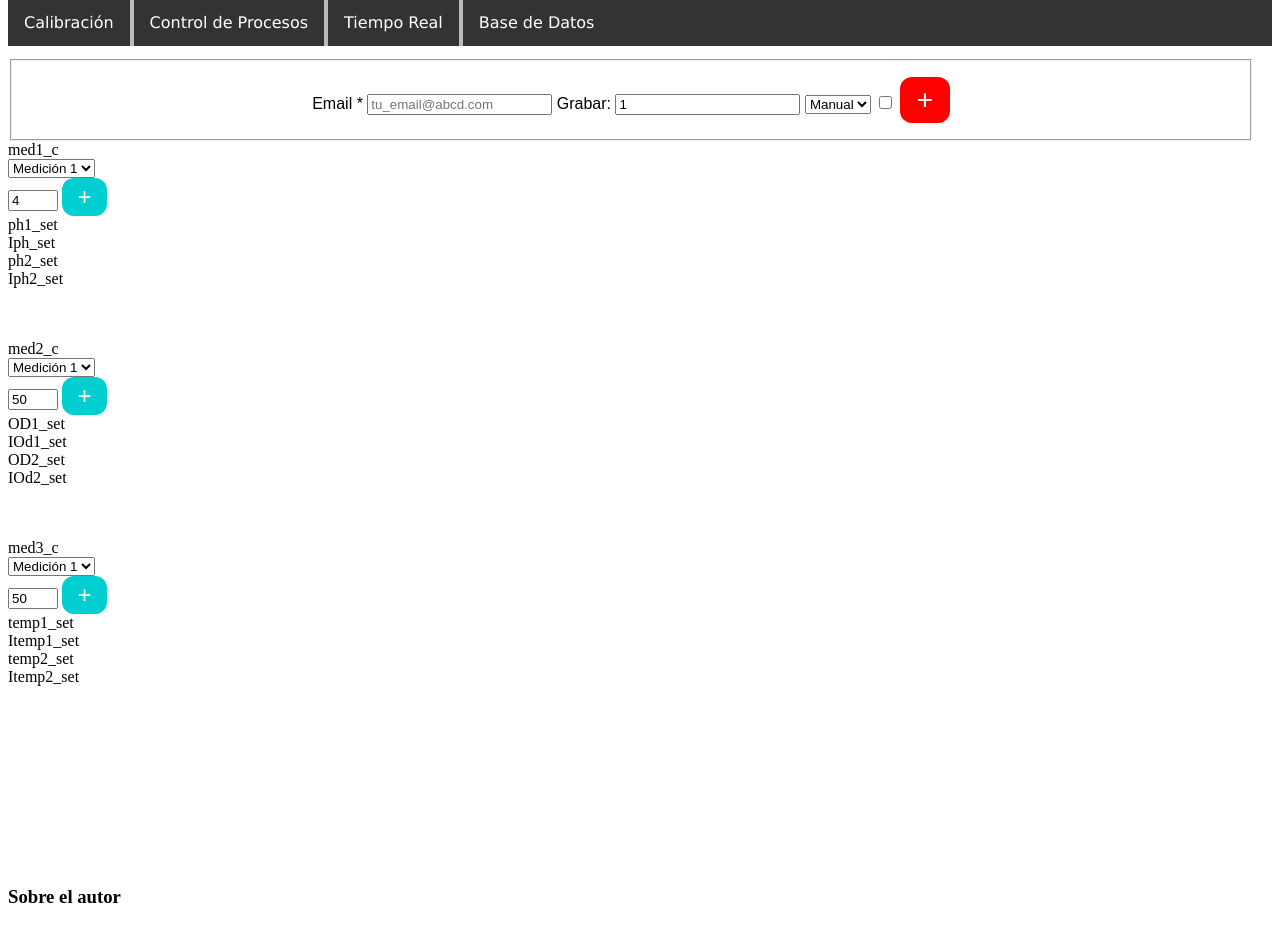
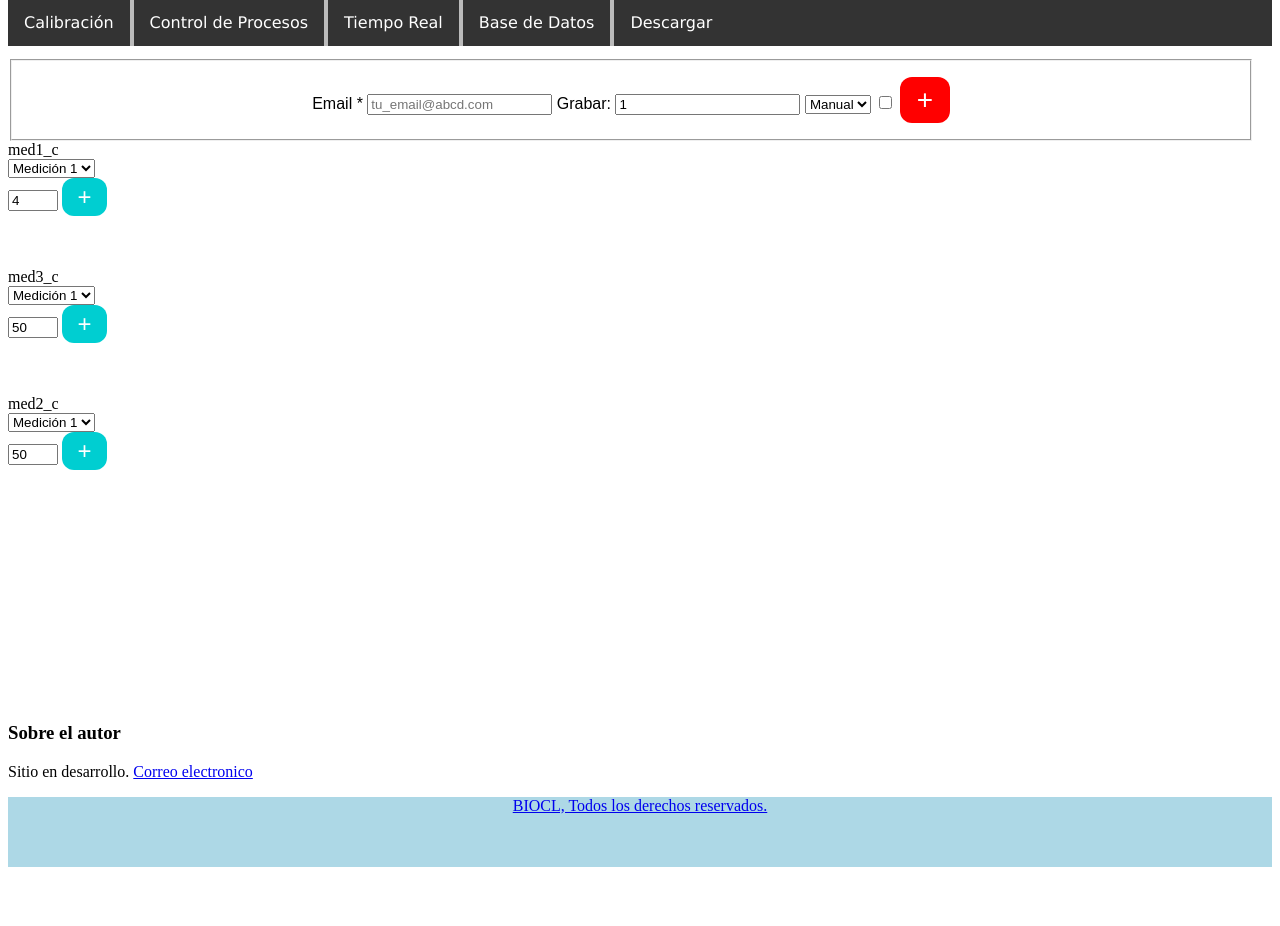
Before and after one commit to hooper2chile/biocl_system, a Flask app: page /calibrar in a window 1280 px wide. Shown: the part 129-1055 px from the top of the page. After the commit the page ends 996 px from the top, so only its background shows below. Run offline with Flask 2, Linux system fonts and the light colour scheme.

Commit message:
cambios generales

```diff
--- a/app.py
+++ b/app.py
@@ -23,6 +23,8 @@ set_data = [0,0,0,0,0,1,1,1,1,1,0,0,0]
 #CONFIGURACION DE PAGINAS WEB
 @app.route('/', methods=['GET', 'POST'])
 def index():
+    return render_template("index.html", title_html="Configuracion de Procesos")
+'''
     error = None
     if request.method == 'POST':
         if user_list.auth_login(request.form['username'],request.form['password']):
@@ -32,7 +34,7 @@ def index():
 
     else:
         return render_template("login.html", error="Requiere Credencial")
-
+'''
 
 @app.route('/graphics')
 def graphics():
@@ -79,6 +81,8 @@ def function_thread():
     #Se emite durante la primera conexión de un cliente el estado actual de los setpoints
     emit('Setpoints', {'set': set_data})
     emit('ph_calibrar', {'set': ph_set})
+    emit('od_calibrar', {'set': od_set})
+    emit('temp_calibrar', {'set': temp_set})
 
     global thread1
     if thread1 is None:
@@ -146,14 +150,17 @@ def calibrar_ph(dato):
 
     #ORDEN DE: ph_set:
     #ph_set = [ph1_set, iph1_set, ph2_set, iph2_set]
-    if setting[2] == 'med1':
-        ph_set[0] = float(dato['ph'])   #y1
-        ph_set[1] = float(dato['iph'])  #x1
+    try:
+        if setting[2] == 'med1':
+            ph_set[0] = float(dato['ph'])   #y1
+            ph_set[1] = float(dato['iph'])  #x1
 
-    elif setting[2] == 'med2':
-        ph_set[2] = float(dato['ph'])   #y2
-        ph_set[3] = float(dato['iph'])  #x2
+        elif setting[2] == 'med2':
+            ph_set[2] = float(dato['ph'])   #y2
+            ph_set[3] = float(dato['iph'])  #x2
 
+    except:
+        ph_set = [0,0,0,0]
 
     if (ph_set[3] - ph_set[1])!=0 and ph_set[0]!=0 and ph_set[1]!=0:
         m_ph = round(( ph_set[2] - ph_set[0] )/( ph_set[3] - ph_set[1] ), 2)
@@ -195,13 +202,16 @@ def calibrar_od(dato):
 
     #ORDEN DE: od_set:
     #ph_set = [od1_set, iod1_set, od2_set, iod2_set]
-    if setting[2] == 'med1':
-        od_set[0] = float(dato['od'])
-        od_set[1] = float(dato['iod'])
+    try:
+        if setting[2] == 'med1':
+            od_set[0] = float(dato['od'])
+            od_set[1] = float(dato['iod'])
 
-    elif setting[2] == 'med2':
-        od_set[2] = float(dato['od'])
-        od_set[3] = float(dato['iod'])
+        elif setting[2] == 'med2':
+            od_set[2] = float(dato['od'])
+            od_set[3] = float(dato['iod'])
+    except:
+        od_set = [0,0,0,0]
 
 
     if od_set[3] - od_set[1]!=0 and od_set[0]!=0 and od_set[1]!=0:
@@ -246,13 +256,17 @@ def calibrar_temp(dato):
 
     #ORDEN DE: od_set:
     #ph_set = [od1_set, iod1_set, od2_set, iod2_set]
-    if setting[2] == 'med1':
-        temp_set[0] = float(dato['temp'])
-        temp_set[1] = float(dato['itemp'])
+    try:
+        if setting[2] == 'med1':
+            temp_set[0] = float(dato['temp'])
+            temp_set[1] = float(dato['itemp'])
 
-    elif setting[2] == 'med2':
-        temp_set[2] = float(dato['temp'])
-        temp_set[3] = float(dato['itemp'])
+        elif setting[2] == 'med2':
+            temp_set[2] = float(dato['temp'])
+            temp_set[3] = float(dato['itemp'])
+
+    except:
+        temp_set = [0,0,0,0]
 
     if temp_set[3] - temp_set[1]!=0 and temp_set[0]!=0 and temp_set[1]!=0:
         m_temp = round(( temp_set[2] - temp_set[0] )/( temp_set[3] - temp_set[1] ), 2)
--- a/serial_zmq_multiprocess.py
+++ b/serial_zmq_multiprocess.py
@@ -89,6 +89,7 @@ def rs232(q1,q2):
                             ser.write('r'+'\n')
                             SERIAL_DATA = ser.readline()
                             q2.put(SERIAL_DATA)
+                            #time.sleep(tau_zmq_while_read)
                         else:
                             ser.open()
                     except:
--- a/templates/base.html
+++ b/templates/base.html
@@ -22,6 +22,7 @@
         <li><a href="/">Control de Procesos</a></li>
         <li><a href="/graphics">Tiempo Real</a></li>
         <li><a href="/dbase">Base de Datos</a></li>
+        <li><a href="/descargar">Descargar</a></li>
       </ul>
     </nav>
 
--- a/templates/calibrar.html
+++ b/templates/calibrar.html
@@ -45,12 +45,41 @@
           />
           <button  type="submit" class="button_apply"> + </button>
     </div>
-    <div id="ph1_set" >ph1_set</div>
-    <div id="iph1_set">Iph_set</div>
-    <div id="ph2_set" >ph2_set</div>
-    <div id="iph2_set">Iph2_set</div>
-    <!calibrar_ph>
+    <div id="ph1_set" ></div>
+    <div id="iph1_set"></div>
+    <div id="ph2_set" ></div>
+    <div id="iph2_set"></div>
 </form><br><br>
+<!calibrar_ph>
+
+
+
+<!calibrar_temp>
+<form id="calibrar_temp" method="POST" action='#'>
+
+    <div id="med3_c">med3_c</div>
+    <select id="medx_temp">
+          <option value="med1" selected>Medición 1</option>
+          <option value="med2"         >Medición 2</option>
+    </select>
+    <div>
+          <input type="number"
+                 id="temp"
+                 style="width: 50px;"
+                 value="50"
+                 MIN="0"
+                 MAX="100"
+                 step="1"
+          />
+          <button  type="submit" class="button_apply"> + </button>
+    </div>
+    <div id="temp1_set" ></div>
+    <div id="itemp1_set"></div>
+    <div id="temp2_set" ></div>
+    <div id="itemp2_set"></div>
+</form><br><br>
+<!calibrar_temp>
+
 
 
 <!calibrar_od>
@@ -72,39 +101,15 @@
           />
           <button  type="submit" class="button_apply"> + </button>
     </div>
-    <div id="od1_set" >OD1_set</div>
-    <div id="iod1_set">IOd1_set</div>
-    <div id="od2_set" >OD2_set</div>
-    <div id="iod2_set">IOd2_set</div>
-    <!calibrar_od>
+    <div id="od1_set" ></div>
+    <div id="iod1_set"></div>
+    <div id="od2_set" ></div>
+    <div id="iod2_set"></div>
 </form><br><br>
+<!calibrar_od>
 
 
-<!calibrar_temp>
-<form id="calibrar_temp" method="POST" action='#'>
 
-    <div id="med3_c">med3_c</div>
-    <select id="medx_temp">
-          <option value="med1" selected>Medición 1</option>
-          <option value="med2"         >Medición 2</option>
-    </select>
-    <div>
-          <input type="number"
-                 id="temp"
-                 style="width: 50px;"
-                 value="50"
-                 MIN="0"
-                 MAX="100"
-                 step="1"
-          />
-          <button  type="submit" class="button_apply"> + </button>
-    </div>
-    <div id="temp1_set" >temp1_set</div>
-    <div id="itemp1_set">Itemp1_set</div>
-    <div id="temp2_set" >temp2_set</div>
-    <div id="itemp2_set">Itemp2_set</div>
-    <!calibrar_temp>
-</form>
 
 
 
--- a/templates/graphics.html
+++ b/templates/graphics.html
@@ -22,9 +22,9 @@
     <div id="ph_g"></div>
       <canvas id="myChart"  width="100" height="35"></canvas>
 
+    <div id="med3_g"></div>
+      <canvas id="myChart3" width="100" height="35"></canvas>
+
     <div id="med2_g"></div>
       <canvas id="myChart2" width="100" height="35"></canvas>
-
-    <div id="med3_g"></div>
-      <canvas id="myChart3" width="100" height="35"></canvas>
 {% endblock %}
```
Also changed, not shown: test_serial_listen_command.py (deleted, +0 -15 lines).
